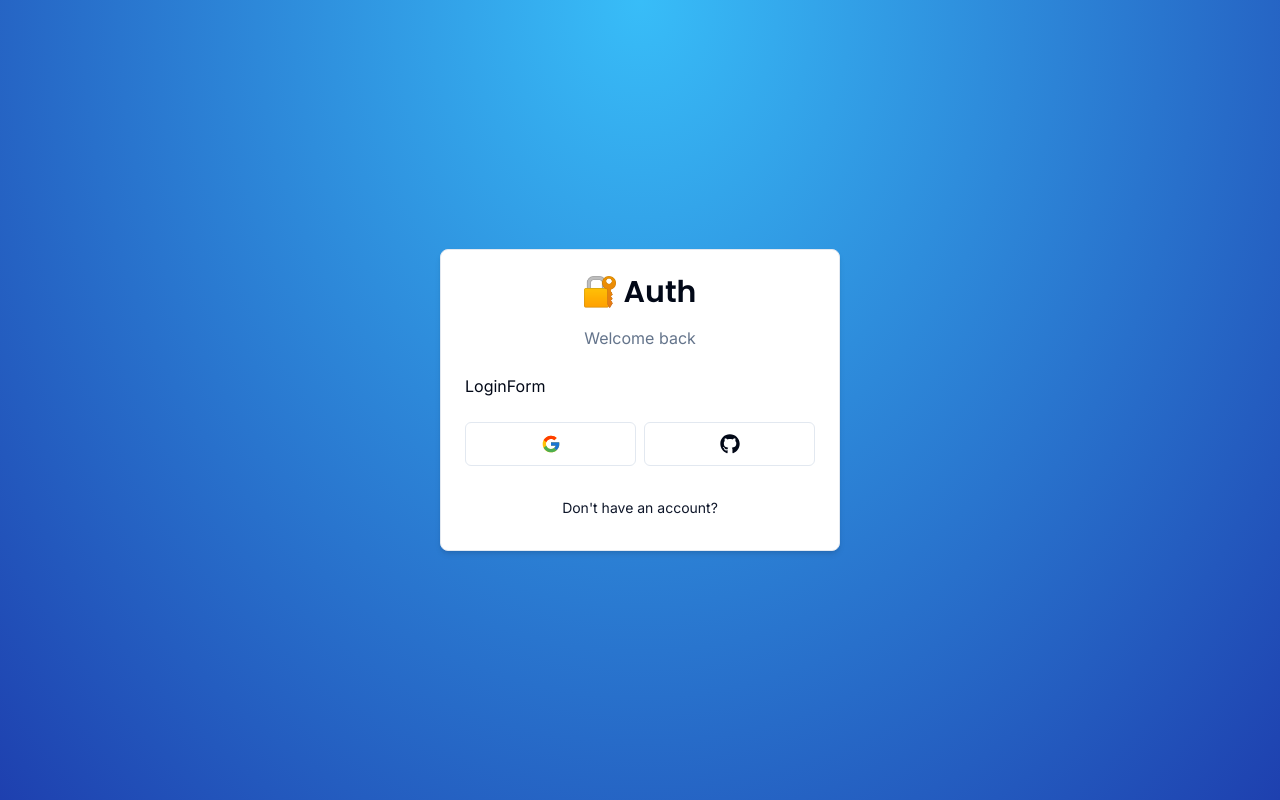
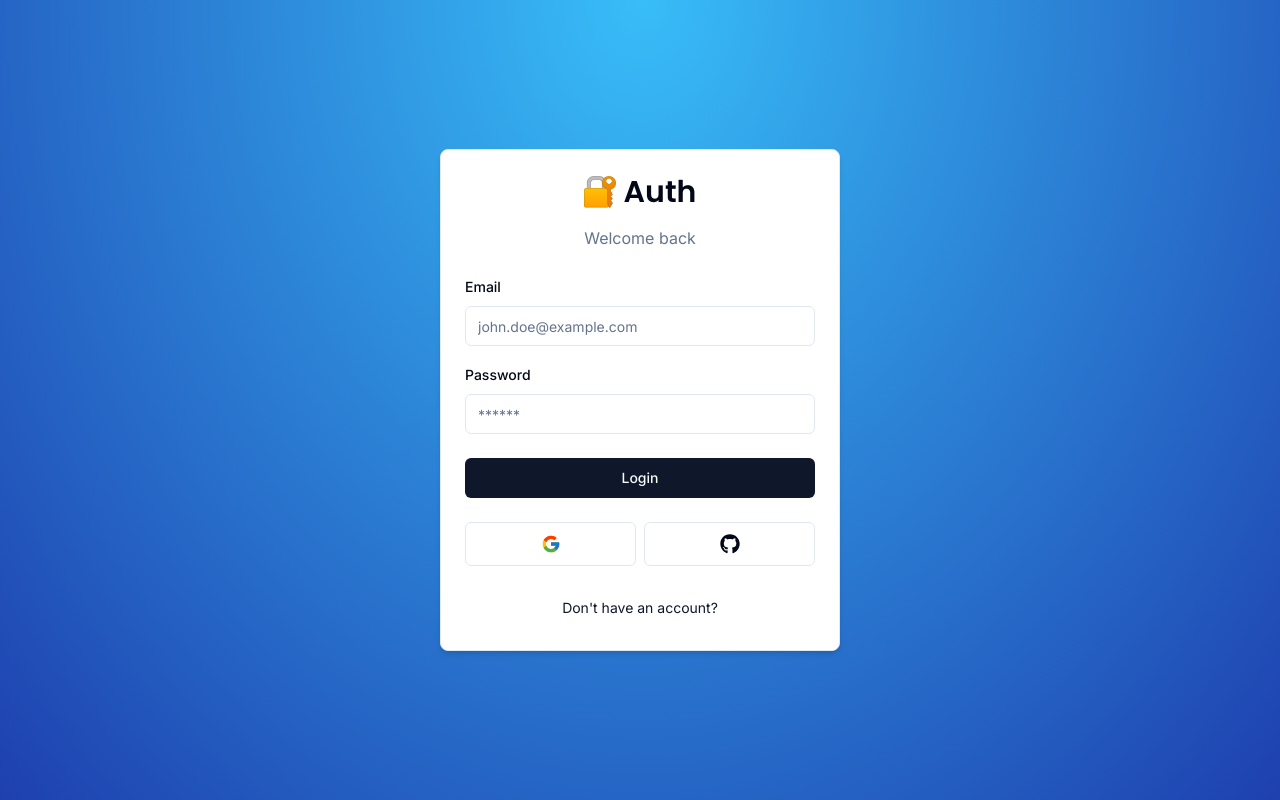
Before and after one commit to szymanskicode/next-auth-core-template, a Next.js app: page /auth/login in a window 1280 px wide. Built offline with nearby package versions, Linux system fonts and the light colour scheme.

Commit message:
Create auth form with validation

```diff
--- a/components/auth/login-form.tsx
+++ b/components/auth/login-form.tsx
@@ -1,8 +1,29 @@
+"use client";
+
 import React from "react";
+import * as z from "zod";
+import { useForm } from "react-hook-form";
+import { zodResolver } from "@hookform/resolvers/zod";
 
+import { LoginSchema } from "@/schemas";
+import { Input } from "@/components/ui/input";
+import { Form, FormControl, FormField, FormItem, FormLabel, FormMessage } from "@/components/ui/form";
 import { CardWrapper } from "@/components/auth/card-wrapper";
+import { Button } from "@/components/ui/button";
 
 export const LoginForm = () => {
+  const form = useForm<z.infer<typeof LoginSchema>>({
+    resolver: zodResolver(LoginSchema),
+    defaultValues: {
+      email: "",
+      password: "",
+    },
+  });
+
+  const onSubmit = (values: z.infer<typeof LoginSchema>) => {
+    console.log(values);
+  };
+
   return (
     <CardWrapper
       headerLabel="Welcome back" //
@@ -10,7 +31,49 @@
       backButtonHref="/auth/register"
       showSocial
     >
-      LoginForm
+      <Form {...form}>
+        <form onSubmit={form.handleSubmit(onSubmit)} className="space-y-6">
+          <div className="space-y-4">
+            <FormField
+              control={form.control}
+              name="email"
+              render={({ field }) => (
+                <FormItem>
+                  <FormLabel>Email</FormLabel>
+                  <FormControl>
+                    <Input
+                      {...field} //
+                      placeholder="john.doe@example.com"
+                      type="email"
+                    />
+                  </FormControl>
+                  <FormMessage />
+                </FormItem>
+              )}
+            />
+            <FormField
+              control={form.control}
+              name="password"
+              render={({ field }) => (
+                <FormItem>
+                  <FormLabel>Password</FormLabel>
+                  <FormControl>
+                    <Input
+                      {...field} //
+                      placeholder="******"
+                      type="password"
+                    />
+                  </FormControl>
+                  <FormMessage />
+                </FormItem>
+              )}
+            />
+          </div>
+          <Button type="submit" className="w-full">
+            Login
+          </Button>
+        </form>
+      </Form>
     </CardWrapper>
   );
 };
--- /dev/null
+++ b/components/ui/form.tsx
@@ -0,0 +1,176 @@
+import * as React from "react"
+import * as LabelPrimitive from "@radix-ui/react-label"
+import { Slot } from "@radix-ui/react-slot"
+import {
+  Controller,
+  ControllerProps,
+  FieldPath,
+  FieldValues,
+  FormProvider,
+  useFormContext,
+} from "react-hook-form"
+
+import { cn } from "@/lib/utils"
+import { Label } from "@/components/ui/label"
+
+const Form = FormProvider
+
+type FormFieldContextValue<
+  TFieldValues extends FieldValues = FieldValues,
+  TName extends FieldPath<TFieldValues> = FieldPath<TFieldValues>
+> = {
+  name: TName
+}
+
+const FormFieldContext = React.createContext<FormFieldContextValue>(
+  {} as FormFieldContextValue
+)
+
+const FormField = <
+  TFieldValues extends FieldValues = FieldValues,
+  TName extends FieldPath<TFieldValues> = FieldPath<TFieldValues>
+>({
+  ...props
+}: ControllerProps<TFieldValues, TName>) => {
+  return (
+    <FormFieldContext.Provider value={{ name: props.name }}>
+      <Controller {...props} />
+    </FormFieldContext.Provider>
+  )
+}
+
+const useFormField = () => {
+  const fieldContext = React.useContext(FormFieldContext)
+  const itemContext = React.useContext(FormItemContext)
+  const { getFieldState, formState } = useFormContext()
+
+  const fieldState = getFieldState(fieldContext.name, formState)
+
+  if (!fieldContext) {
+    throw new Error("useFormField should be used within <FormField>")
+  }
+
+  const { id } = itemContext
+
+  return {
+    id,
+    name: fieldContext.name,
+    formItemId: `${id}-form-item`,
+    formDescriptionId: `${id}-form-item-description`,
+    formMessageId: `${id}-form-item-message`,
+    ...fieldState,
+  }
+}
+
+type FormItemContextValue = {
+  id: string
+}
+
+const FormItemContext = React.createContext<FormItemContextValue>(
+  {} as FormItemContextValue
+)
+
+const FormItem = React.forwardRef<
+  HTMLDivElement,
+  React.HTMLAttributes<HTMLDivElement>
+>(({ className, ...props }, ref) => {
+  const id = React.useId()
+
+  return (
+    <FormItemContext.Provider value={{ id }}>
+      <div ref={ref} className={cn("space-y-2", className)} {...props} />
+    </FormItemContext.Provider>
+  )
+})
+FormItem.displayName = "FormItem"
+
+const FormLabel = React.forwardRef<
+  React.ElementRef<typeof LabelPrimitive.Root>,
+  React.ComponentPropsWithoutRef<typeof LabelPrimitive.Root>
+>(({ className, ...props }, ref) => {
+  const { error, formItemId } = useFormField()
+
+  return (
+    <Label
+      ref={ref}
+      className={cn(error && "text-destructive", className)}
+      htmlFor={formItemId}
+      {...props}
+    />
+  )
+})
+FormLabel.displayName = "FormLabel"
+
+const FormControl = React.forwardRef<
+  React.ElementRef<typeof Slot>,
+  React.ComponentPropsWithoutRef<typeof Slot>
+>(({ ...props }, ref) => {
+  const { error, formItemId, formDescriptionId, formMessageId } = useFormField()
+
+  return (
+    <Slot
+      ref={ref}
+      id={formItemId}
+      aria-describedby={
+        !error
+          ? `${formDescriptionId}`
+          : `${formDescriptionId} ${formMessageId}`
+      }
+      aria-invalid={!!error}
+      {...props}
+    />
+  )
+})
+FormControl.displayName = "FormControl"
+
+const FormDescription = React.forwardRef<
+  HTMLParagraphElement,
+  React.HTMLAttributes<HTMLParagraphElement>
+>(({ className, ...props }, ref) => {
+  const { formDescriptionId } = useFormField()
+
+  return (
+    <p
+      ref={ref}
+      id={formDescriptionId}
+      className={cn("text-sm text-muted-foreground", className)}
+      {...props}
+    />
+  )
+})
+FormDescription.displayName = "FormDescription"
+
+const FormMessage = React.forwardRef<
+  HTMLParagraphElement,
+  React.HTMLAttributes<HTMLParagraphElement>
+>(({ className, children, ...props }, ref) => {
+  const { error, formMessageId } = useFormField()
+  const body = error ? String(error?.message) : children
+
+  if (!body) {
+    return null
+  }
+
+  return (
+    <p
+      ref={ref}
+      id={formMessageId}
+      className={cn("text-sm font-medium text-destructive", className)}
+      {...props}
+    >
+      {body}
+    </p>
+  )
+})
+FormMessage.displayName = "FormMessage"
+
+export {
+  useFormField,
+  Form,
+  FormItem,
+  FormLabel,
+  FormControl,
+  FormDescription,
+  FormMessage,
+  FormField,
+}
--- /dev/null
+++ b/components/ui/input.tsx
@@ -0,0 +1,25 @@
+import * as React from "react"
+
+import { cn } from "@/lib/utils"
+
+export interface InputProps
+  extends React.InputHTMLAttributes<HTMLInputElement> {}
+
+const Input = React.forwardRef<HTMLInputElement, InputProps>(
+  ({ className, type, ...props }, ref) => {
+    return (
+      <input
+        type={type}
+        className={cn(
+          "flex h-10 w-full rounded-md border border-input bg-background px-3 py-2 text-sm ring-offset-background file:border-0 file:bg-transparent file:text-sm file:font-medium placeholder:text-muted-foreground focus-visible:outline-none focus-visible:ring-2 focus-visible:ring-ring focus-visible:ring-offset-2 disabled:cursor-not-allowed disabled:opacity-50",
+          className
+        )}
+        ref={ref}
+        {...props}
+      />
+    )
+  }
+)
+Input.displayName = "Input"
+
+export { Input }
--- /dev/null
+++ b/components/ui/label.tsx
@@ -0,0 +1,26 @@
+"use client"
+
+import * as React from "react"
+import * as LabelPrimitive from "@radix-ui/react-label"
+import { cva, type VariantProps } from "class-variance-authority"
+
+import { cn } from "@/lib/utils"
+
+const labelVariants = cva(
+  "text-sm font-medium leading-none peer-disabled:cursor-not-allowed peer-disabled:opacity-70"
+)
+
+const Label = React.forwardRef<
+  React.ElementRef<typeof LabelPrimitive.Root>,
+  React.ComponentPropsWithoutRef<typeof LabelPrimitive.Root> &
+    VariantProps<typeof labelVariants>
+>(({ className, ...props }, ref) => (
+  <LabelPrimitive.Root
+    ref={ref}
+    className={cn(labelVariants(), className)}
+    {...props}
+  />
+))
+Label.displayName = LabelPrimitive.Root.displayName
+
+export { Label }
--- a/package.json
+++ b/package.json
@@ -9,6 +9,8 @@
     "lint": "next lint"
   },
   "dependencies": {
+    "@hookform/resolvers": "^3.3.4",
+    "@radix-ui/react-label": "^2.0.2",
     "@radix-ui/react-slot": "^1.0.2",
     "class-variance-authority": "^0.7.0",
     "clsx": "^2.1.0",
@@ -16,9 +18,11 @@
     "next": "14.2.2",
     "react": "^18",
     "react-dom": "^18",
+    "react-hook-form": "^7.51.3",
     "react-icons": "^5.1.0",
     "tailwind-merge": "^2.3.0",
-    "tailwindcss-animate": "^1.0.7"
+    "tailwindcss-animate": "^1.0.7",
+    "zod": "^3.22.5"
   },
   "devDependencies": {
     "@types/node": "^20",
--- /dev/null
+++ b/schemas/index.ts
@@ -0,0 +1,6 @@
+import * as z from "zod";
+
+export const LoginSchema = z.object({
+  email: z.string().min(1, { message: "Email is required" }).email(),
+  password: z.string().min(1, { message: "Password is required" }),
+});
```
Also changed, not shown: 1 other file (tests, documents, lock files or other folders).
